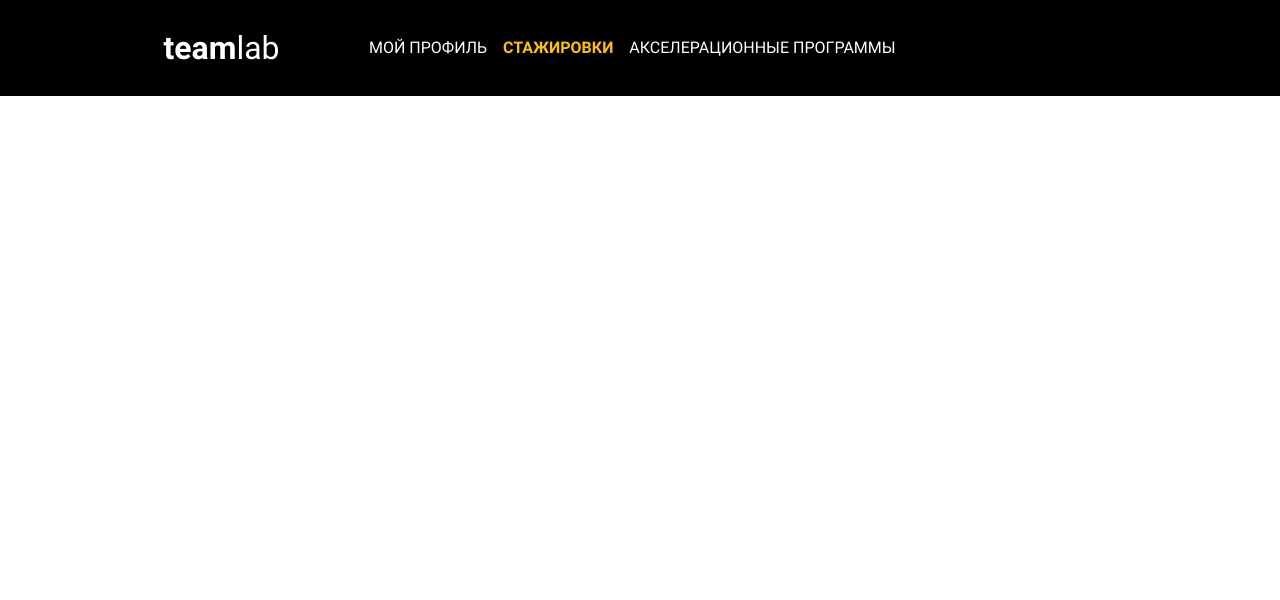
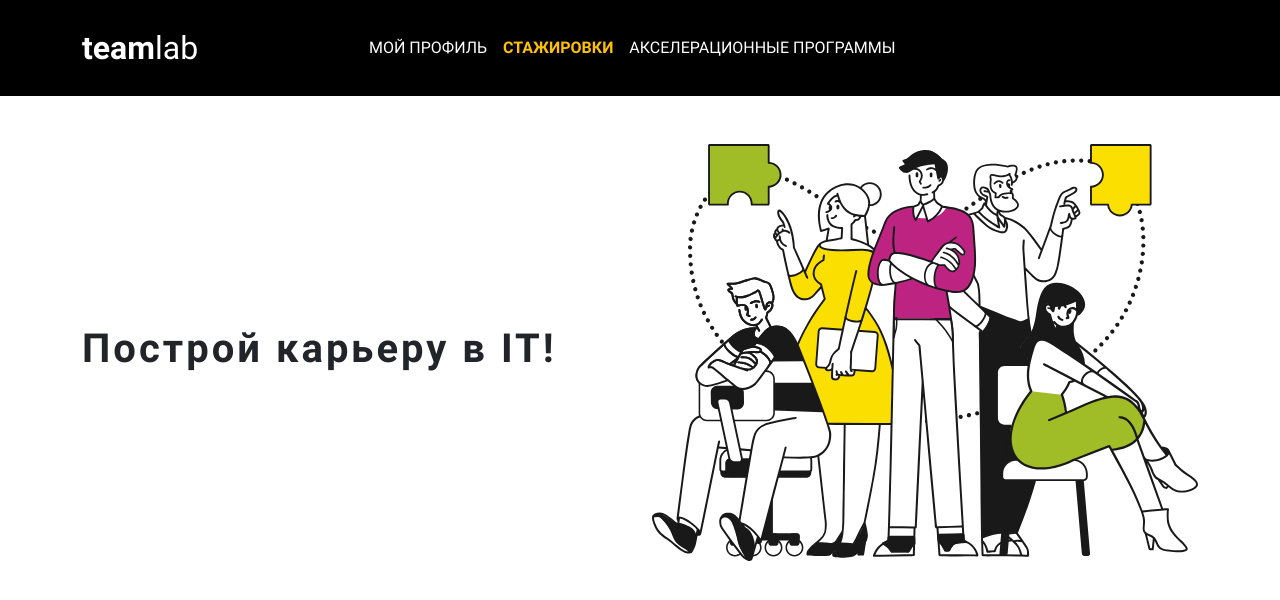
Before and after one commit to LexaZ999/teamlab-prototype, a React app: page / in a window 1280 px wide. Shown: the top 600 px of the page. Built offline with nearby package versions, Linux system fonts and the light colour scheme.

Commit message:
Add the banner component

```diff
--- a/src/App.jsx
+++ b/src/App.jsx
@@ -1,9 +1,13 @@
 import React from 'react';
+import Banner from './components/Banner.jsx';
 // import { Button } from 'react-bootstrap';
 import Header from './components/Header.jsx';
 
 const App = () => (
-  <Header />
+  <>
+    <Header />
+    <Banner />
+  </>
 );
 
 export default App;
--- a/src/App.scss
+++ b/src/App.scss
@@ -1,5 +1,6 @@
 @import "~bootstrap/scss/bootstrap";
 @import "./scss/fonsts.scss";
+@import "./scss/general.scss";
 
 body {
   font-family: 'Roboto', sans-serif;
--- /dev/null
+++ b/src/components/Banner.jsx
@@ -0,0 +1,17 @@
+import React from 'react';
+import { Container, Row, Col } from 'react-bootstrap';
+
+const Banner = () => (
+  <Container>
+    <Row className="align-items-center mt-5 flex-lg-row flex-column">
+      <Col className="mb-5 mt-5 my-lg-0">
+        <h1 className="fw-bold letter-spacing-3 text-nowrap text-center text-lg-start">Построй карьеру в IT!</h1>
+      </Col>
+      <Col>
+        <img src="/src/images/banner.svg" className="img-fluid" alt="banner" />
+      </Col>
+    </Row>
+  </Container>
+);
+
+export default Banner;
--- a/src/components/Header.jsx
+++ b/src/components/Header.jsx
@@ -6,7 +6,7 @@ import {
 const Header = () => (
   <Navbar bg="black" variant="dark">
     <Container className="flex-lg-row flex-column">
-      <Col lg="3" className="text-center mb-5 mt-4 my-lg-3">
+      <Col lg="3" className="mb-5 mt-4 my-lg-3">
         <Navbar.Brand className="fs-2 mx-auto" href="#home">
           <span className="fw-bold">team</span>
           lab
--- /dev/null
+++ b/src/scss/general.scss
@@ -0,0 +1,3 @@
+.letter-spacing-3 {
+  letter-spacing: 3px;
+}
```
Also changed, not shown: src/images/banner.svg (added).
